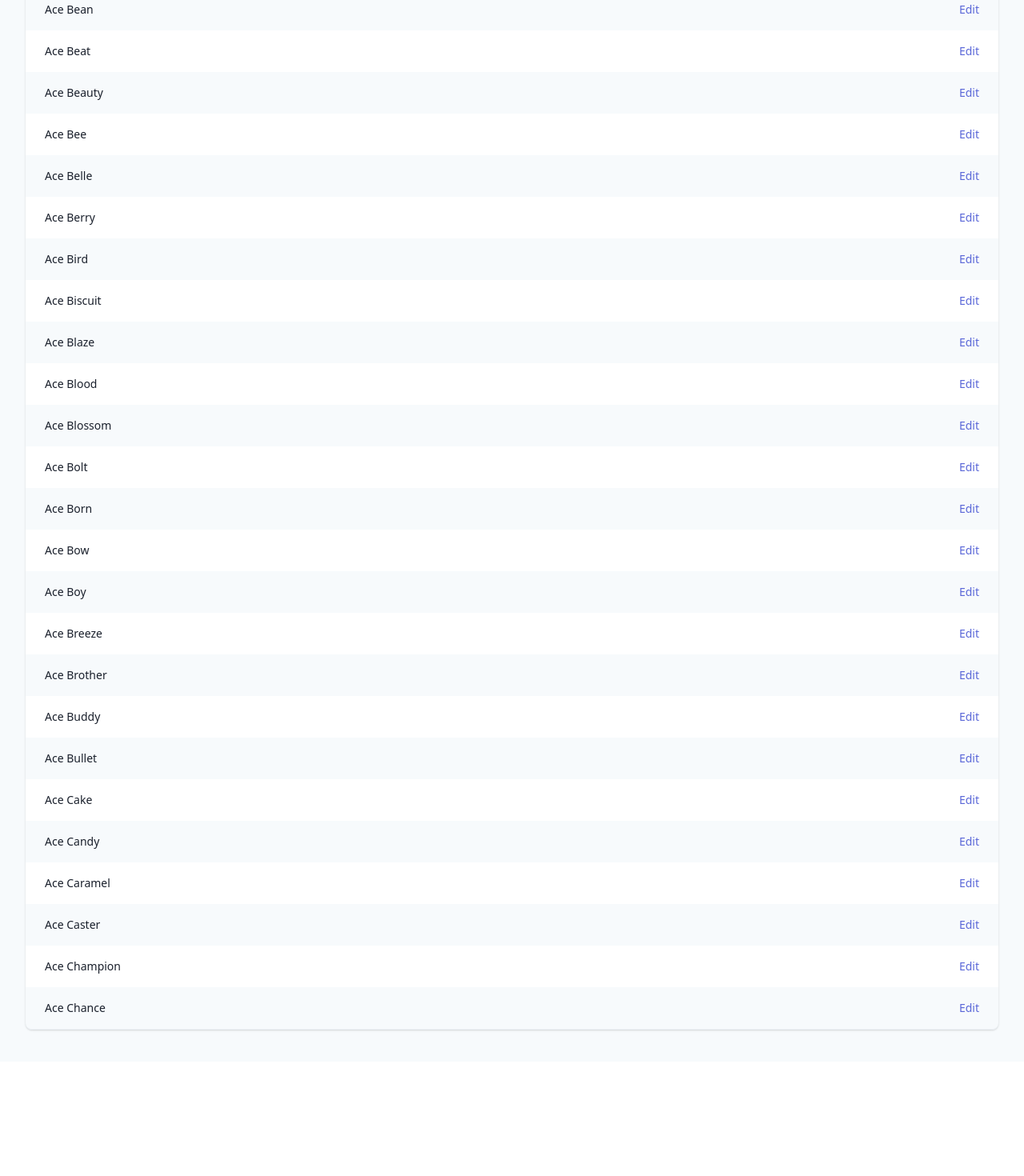
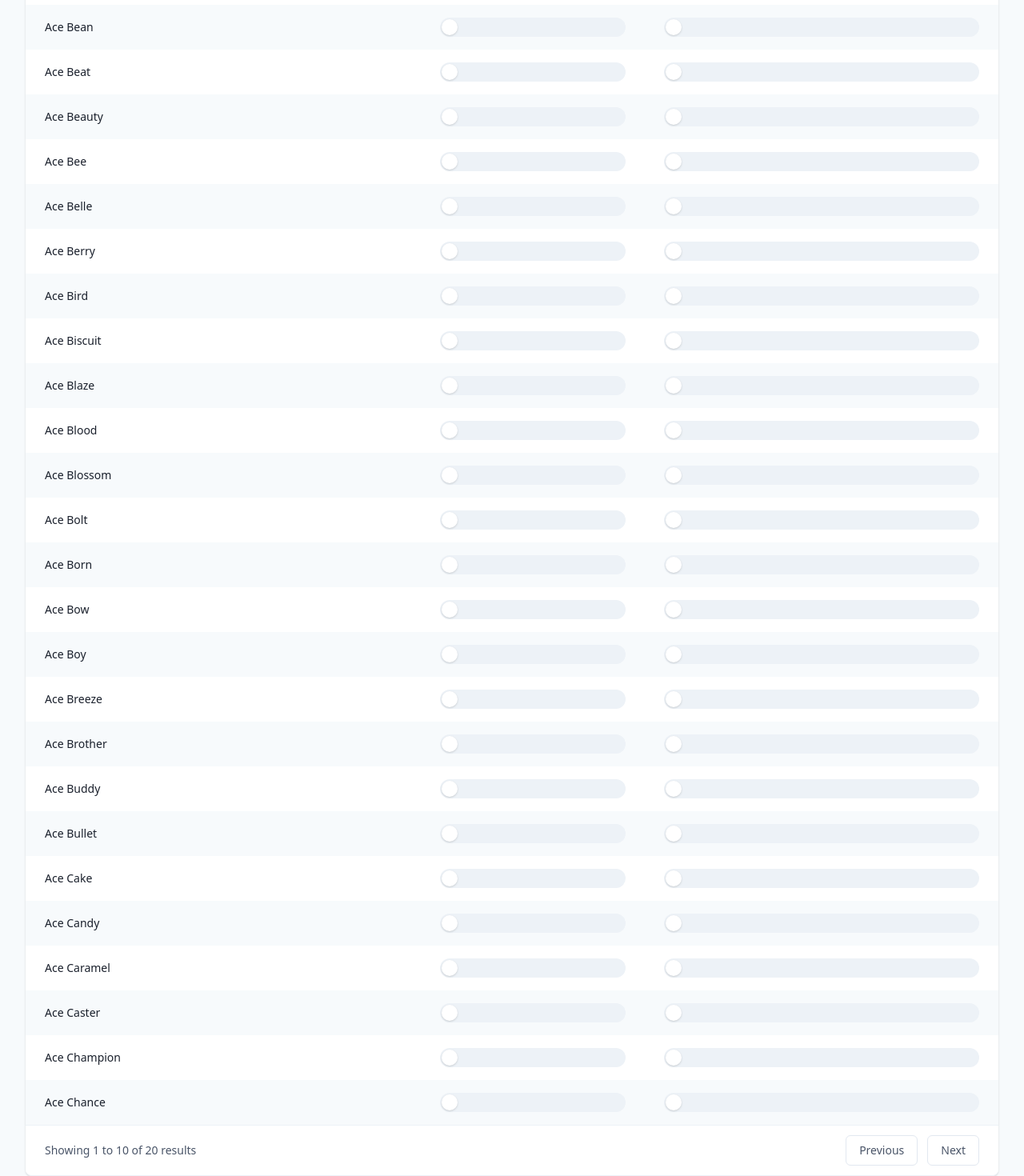
Before and after one commit to nathan-isaac/starstablenames, a Nuxt app: page / in a window 1280 px wide. Shown: the part 420-1890 px from the top of the page at 80% size. Before the commit the page ends 1747 px from the top, so only its background shows below. Built offline with nearby package versions, Linux system fonts and the light colour scheme; what @tailwindcss/ui would draw is missing.

Commit message:
Add toggles

```diff
--- /dev/null
+++ b/components/NameRow.vue
@@ -0,0 +1,48 @@
+<template>
+  <tr>
+    <td
+      class="px-6 py-4 whitespace-no-wrap text-sm leading-5 font-medium text-gray-900"
+    >
+      {{ name.first }} {{ name.last }}
+    </td>
+    <td
+      class="px-6 py-4 whitespace-no-wrap text-right text-sm leading-5 font-medium"
+    >
+      <InputToggle v-model="used"></InputToggle>
+    </td>
+    <td
+      class="px-6 py-4 whitespace-no-wrap text-right text-sm leading-5 font-medium"
+    >
+      <InputToggle v-model="liked"></InputToggle>
+    </td>
+  </tr>
+</template>
+
+<script lang="ts">
+import Vue from 'vue'
+import InputToggle from './forms/InputToggle'
+
+export default Vue.extend({
+  name: 'NameRow',
+  components: {
+    InputToggle
+  },
+  props: {
+    name: {}
+  },
+  data() {
+    return {
+      used: false,
+      liked: false,
+    }
+  },
+  methods: {
+    toggleLiked() {
+      this.liked = !this.liked
+    },
+    toggleUsed() {
+      this.used = !this.used
+    }
+  }
+})
+</script>
--- /dev/null
+++ b/components/forms/InputToggle.vue
@@ -0,0 +1,31 @@
+<template>
+  <span
+    :class="{ 'bg-gray-200': !value, 'bg-indigo-600': value }"
+    class="flex relative inline-block flex-shrink-0 h-6 w-11 border-2 border-transparent rounded-full cursor-pointer transition-colors ease-in-out duration-200 focus:outline-none focus:shadow-outline"
+    role="checkbox"
+    tabindex="0"
+    :aria-checked="value.toString()"
+    @click="toggle()"
+    @keydown.prevent="toggle()"
+  >
+    <span
+      aria-hidden="true"
+      :class="{ 'translate-x-5': value, 'translate-x-0': !value }"
+      class="inline-block h-5 w-5 rounded-full bg-white shadow transform transition ease-in-out duration-200"
+    ></span>
+  </span>
+</template>
+
+<script>
+export default {
+  name: 'InputToggle',
+  props: {
+    value: {},
+  },
+  methods: {
+    toggle() {
+      this.$emit('input', !this.value)
+    }
+  }
+}
+</script>
--- a/pages/index.vue
+++ b/pages/index.vue
@@ -13,28 +13,56 @@
                 >
                   Name
                 </th>
-                <th class="px-6 py-3 border-b border-gray-200 bg-gray-50"></th>
+                <th
+                  class="px-6 py-3 border-b border-gray-200 bg-gray-50 text-left text-xs leading-4 font-medium text-gray-500 uppercase tracking-wider"
+                >
+                  Used
+                </th>
+                <th
+                  class="px-6 py-3 border-b border-gray-200 bg-gray-50 text-left text-xs leading-4 font-medium text-gray-500 uppercase tracking-wider"
+                >
+                  Like/Dislike
+                </th>
               </tr>
             </thead>
             <tbody>
-              <tr v-for="(name, index) in names" :class="{'bg-white' : !(index % 2), 'bg-gray-50': index % 2 }">
-                <td
-                  class="px-6 py-4 whitespace-no-wrap text-sm leading-5 font-medium text-gray-900"
-                >
-                  {{ name.first }} {{ name.last }}
-                </td>
-                <td
-                  class="px-6 py-4 whitespace-no-wrap text-right text-sm leading-5 font-medium"
-                >
-                  <a
-                    href="#"
-                    class="text-indigo-600 hover:text-indigo-900 focus:outline-none focus:underline"
-                    >Edit</a
-                  >
-                </td>
-              </tr>
+              <NameRow
+                v-for="(name, index) in names"
+                :name="name"
+                :class="{ 'bg-white': !(index % 2), 'bg-gray-50': index % 2 }"
+              ></NameRow>
             </tbody>
           </table>
+
+          <div
+            class="bg-white px-4 py-3 flex items-center justify-between border-t border-gray-200 sm:px-6"
+          >
+            <div class="hidden sm:block">
+              <p class="text-sm leading-5 text-gray-700">
+                Showing
+                <span class="font-medium">1</span>
+                to
+                <span class="font-medium">10</span>
+                of
+                <span class="font-medium">20</span>
+                results
+              </p>
+            </div>
+            <div class="flex-1 flex justify-between sm:justify-end">
+              <a
+                href="#"
+                class="relative inline-flex items-center px-4 py-2 border border-gray-300 text-sm leading-5 font-medium rounded-md text-gray-700 bg-white hover:text-gray-500 focus:outline-none focus:shadow-outline-blue focus:border-blue-300 active:bg-gray-100 active:text-gray-700 transition ease-in-out duration-150"
+              >
+                Previous
+              </a>
+              <a
+                href="#"
+                class="ml-3 relative inline-flex items-center px-4 py-2 border border-gray-300 text-sm leading-5 font-medium rounded-md text-gray-700 bg-white hover:text-gray-500 focus:outline-none focus:shadow-outline-blue focus:border-blue-300 active:bg-gray-100 active:text-gray-700 transition ease-in-out duration-150"
+              >
+                Next
+              </a>
+            </div>
+          </div>
         </div>
       </div>
     </div>
@@ -44,11 +72,17 @@
 <script lang="ts">
 import Vue from 'vue'
 import axios from 'axios'
+import InputToggle from '../components/forms/InputToggle.vue'
+import NameRow from '../components/NameRow.vue'
 
 export default Vue.extend({
-  components: {},
+  components: {
+    InputToggle,
+    NameRow
+  },
   data() {
     return {
+      value: false,
       names: []
     }
   },
@@ -56,6 +90,11 @@ export default Vue.extend({
     axios.get('/data/names.json').then(({ data }) => {
       this.names = data.slice(0, 30)
     })
+  },
+  methods: {
+    toggle() {
+      this.value = !this.value
+    }
   }
 })
 </script>
```
